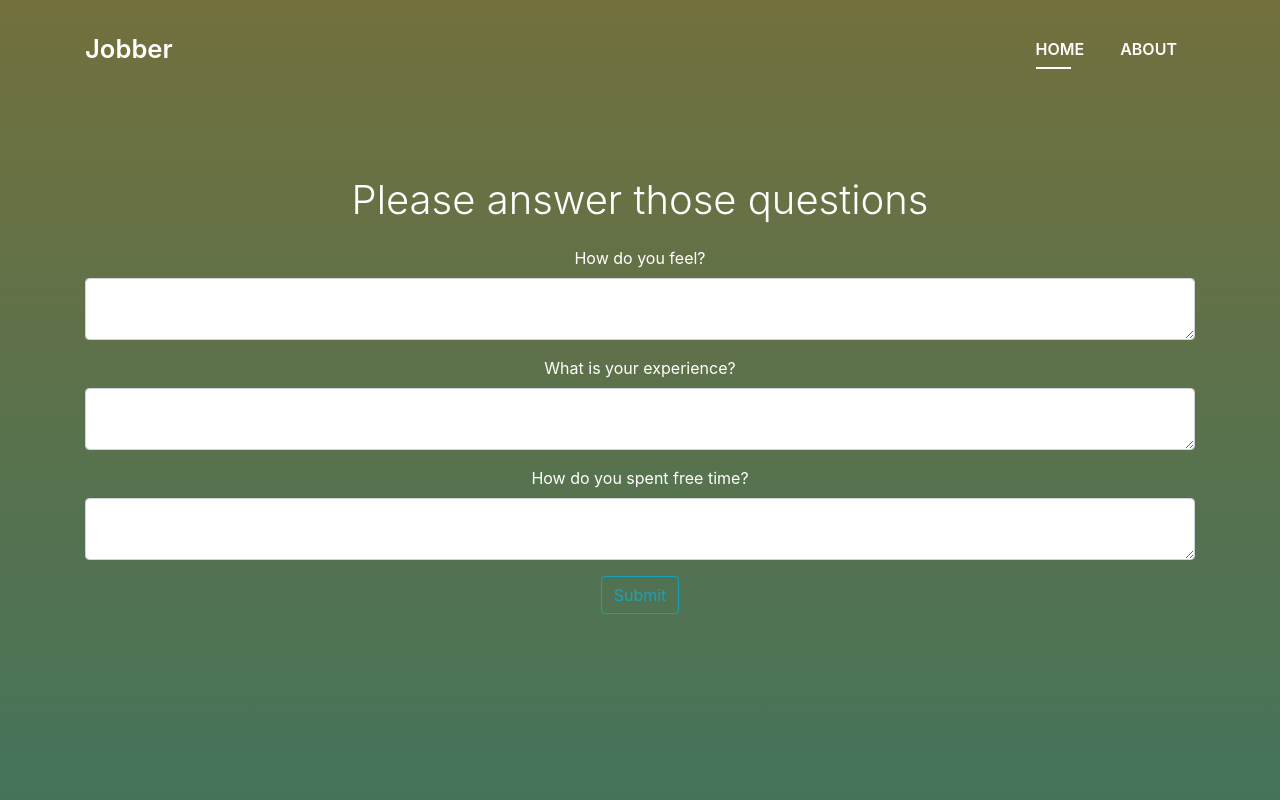
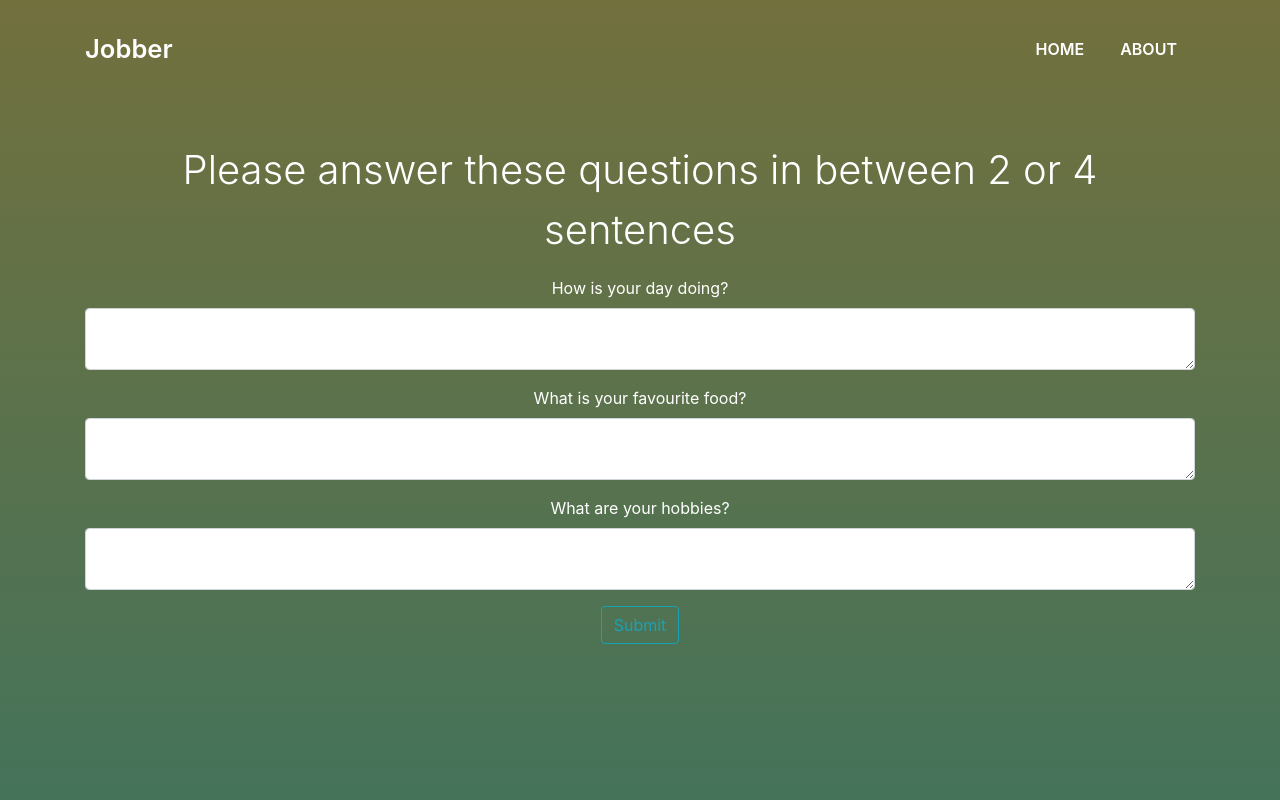
Before and after one commit to wojtekwtf/facebook-hack-2019, a Django app: page /find in a window 1280 px wide. Run offline with Django 3.2, Linux system fonts and the light colour scheme; parts of the project's set-up code (start-up, migrations or seed data) failed here and were passed over; some libraries are stand-ins or nearby versions.

Commit message:
works allllll

```diff
--- a/fbhack/jobber/templates/jobber/check.html
+++ b/fbhack/jobber/templates/jobber/check.html
@@ -9,19 +9,19 @@
     <div class="intro-content display-table">
       <div class="table-cell">
         <div class="container">
-          <p class="intro-subtitle">Please answer those questions</p>
+          <p class="intro-subtitle">Please answer these questions in between 2 or 4 sentences</p>
           <form method="POST">
           {% csrf_token %}
           <div class="form-group">
-            <label for="area1">How do you feel?</label>
+            <label for="area1">How is your day doing?</label>
             <textarea class="form-control" id="exampleFormControlTextarea1" rows="2" name="job0"></textarea>
           </div>
           <div class="form-group">
-            <label for="area2">What is your experience?</label>
+            <label for="area2">What is your favourite food?</label>
             <textarea class="form-control" id="exampleFormControlTextarea1" rows="2" name="job1"></textarea>
           </div>
           <div class="form-group">
-            <label for="area3">How do you spent free time?</label>
+            <label for="area3">What are your hobbies?</label>
             <textarea class="form-control" id="exampleFormControlTextarea1" rows="2" name="job2"></textarea>
           </div>
            <div class="form-group">
--- a/fbhack/jobber/templates/jobber/index.html
+++ b/fbhack/jobber/templates/jobber/index.html
@@ -36,17 +36,15 @@
   <!--/ Nav Star /-->
   <nav class="navbar navbar-b navbar-trans navbar-expand-md fixed-top" id="mainNav">
     <div class="container">
-      <a class="navbar-brand js-scroll" href="#page-top">Jobber</a>
+      <a class="navbar-brand js-scroll" href={% url 'jobber-home' %}>Jobber</a>
       <button class="navbar-toggler collapsed" type="button" data-toggle="collapse" data-target="#navbarDefault"
         aria-controls="navbarDefault" aria-expanded="false" aria-label="Toggle navigation">
-        <span></span>
-        <span></span>
-        <span></span>
+
       </button>
       <div class="navbar-collapse collapse justify-content-end" id="navbarDefault">
         <ul class="navbar-nav">
           <li class="nav-item">
-            <a class="nav-link js-scroll active" href="#home">Home</a>
+            <a class="nav-link js-scroll active" href={% url 'jobber-home' %}>Home</a>
           </li>
           <li class="nav-item">
             <a class="nav-link js-scroll" href="#about">About</a>
--- a/fbhack/jobber/templates/jobber/recommend.html
+++ b/fbhack/jobber/templates/jobber/recommend.html
@@ -22,6 +22,10 @@ blockquote { border-left: 3px solid #000; }
 
 .grey-screen {
   background:
+}
+
+.text-reco {
+  color: white;
 }
 
 </style>
@@ -53,6 +57,7 @@ blockquote { border-left: 3px solid #000; }
             <h3 class="title-a">
               <h2 class="intro-title mb-4">Your future job is</h2>
               <h1 class="intro-title mb-4">{{job}}</h1>
+              <h2 class="text-reco">Here is some material that will help you get a job</h2>
             </h3>
           </div>
         </div>
```
